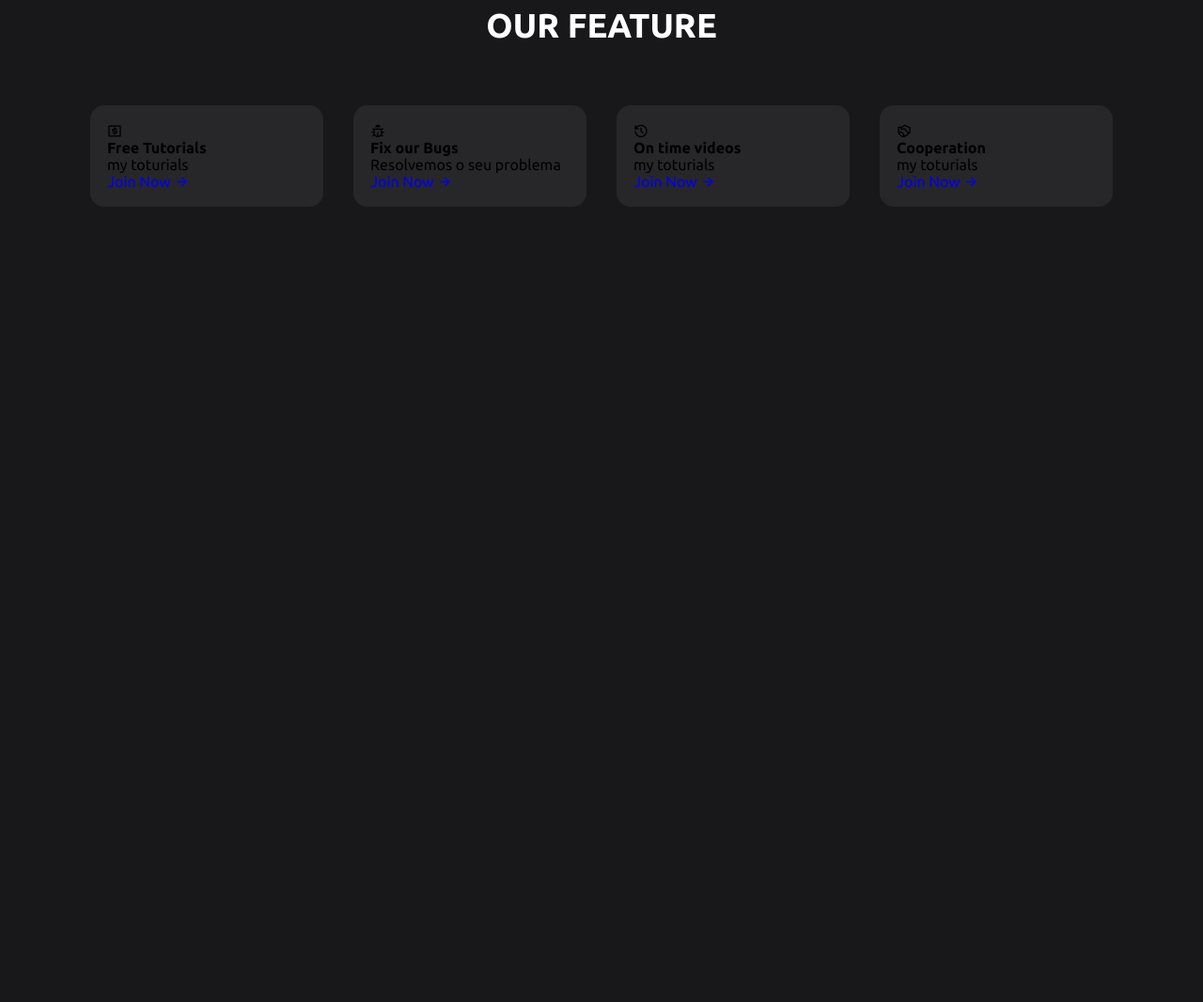
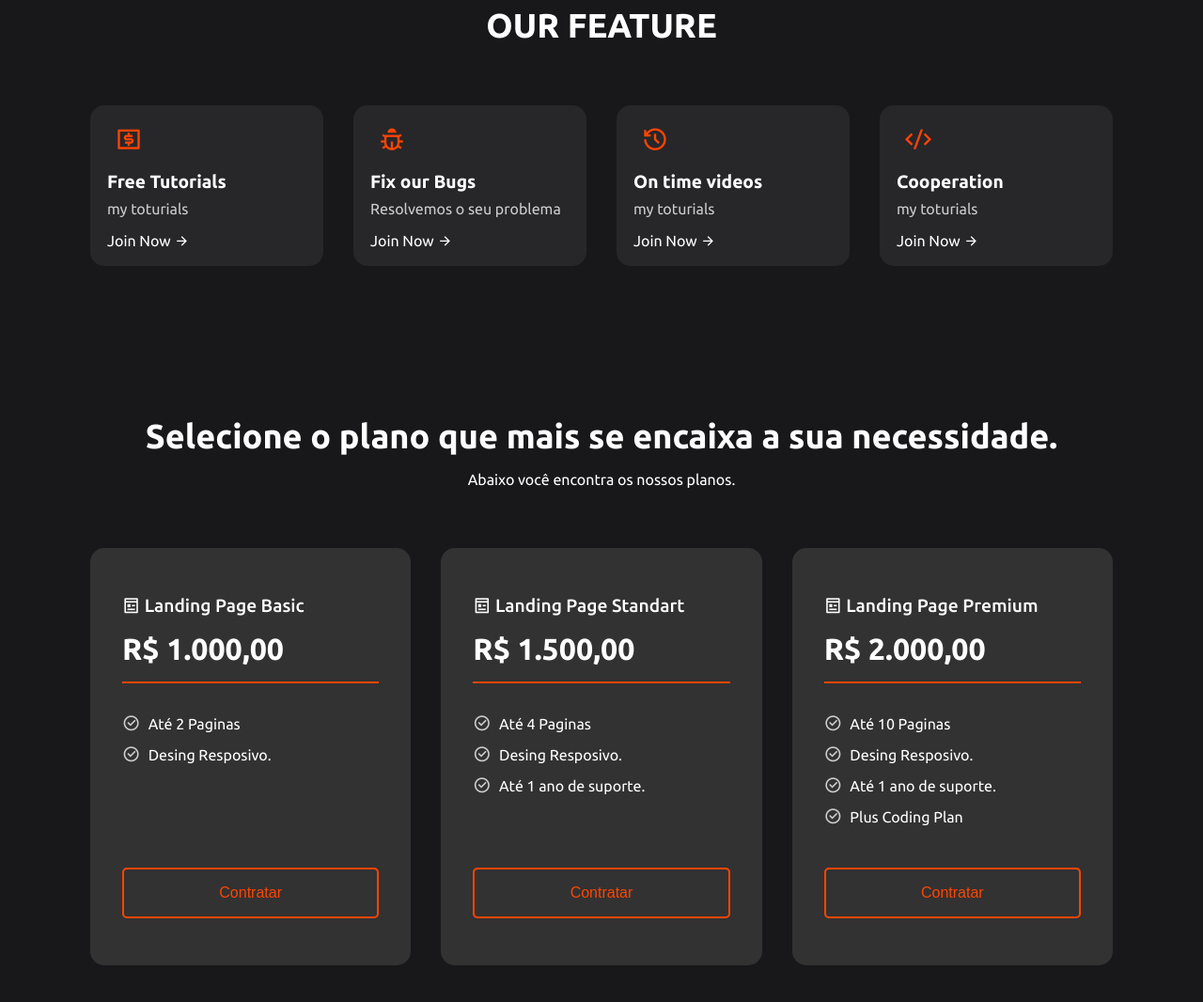
Before and after one commit to joaofaccin/devruivo, a plain HTML site: page index.html in a window 1280 px wide. Shown: the part 798-1864 px from the top of the page at 94% size. Before the commit the page ends 1098 px from the top, so only its background shows below. Drawn offline with nearby package versions, Linux system fonts and the light colour scheme.

Commit message:
Add files via upload

```diff
--- a/index.html
+++ b/index.html
@@ -73,7 +73,7 @@
                 <a href="#">Join Now <i class="ri-arrow-right-line"></i></a>
             </div>
             <div class="card">
-                <span><i class="ri-shake-hands-line"></i></span>
+                <span><i class="ri-code-s-slash-line"></i></span>
                 <h4>Cooperation</h4>
                 <p>
                     my toturials
@@ -82,6 +82,69 @@
             </div>
         </div>
     </section>
+    <section class="container">
+        <h2 class="header">Selecione o plano que mais se encaixa a sua necessidade.</h2>
+        <p class="sub-header">Abaixo você encontra os nossos planos.</p>
+        <div class="princing">
+            <div class="card">
+                <div class="content">
+                    <h4><i class="ri-pages-line"></i> Landing Page Basic</h4>
+                    <h3>R$ 1.000,00</h3>
+                    <p>
+                        <i class="ri-checkbox-circle-line"></i>
+                        Até 2 Paginas
+                    </p>
+                    <p>
+                        <i class="ri-checkbox-circle-line"></i>
+                        Desing Resposivo.
+                    </p>
+                </div>
+                <button class="btn">Contratar</button>
+            </div>
+            <div class="card">
+                <div class="content">
+                    <h4><i class="ri-pages-line"></i> Landing Page Standart</h4>
+                    <h3>R$ 1.500,00</h3>
+                    <p>
+                        <i class="ri-checkbox-circle-line"></i>
+                        Até 4 Paginas
+                    </p>
+                    <p>
+                        <i class="ri-checkbox-circle-line"></i>
+                        Desing Resposivo.
+                    </p>
+                    <p>
+                        <i class="ri-checkbox-circle-line"></i>
+                        Até 1 ano de suporte.
+                    </p>
+                </div>
+                <button class="btn">Contratar</button>
+            </div>
+            <div class="card">
+                <div class="content">
+                    <h4><i class="ri-pages-line"></i> Landing Page Premium</h4>
+                    <h3>R$ 2.000,00</h3>
+                    <p>
+                        <i class="ri-checkbox-circle-line"></i>
+                        Até 10 Paginas
+                    </p>
+                    <p>
+                        <i class="ri-checkbox-circle-line"></i>
+                        Desing Resposivo.
+                    </p>
+                    <p>
+                        <i class="ri-checkbox-circle-line"></i>
+                        Até 1 ano de suporte.
+                    </p>
+                    <p>
+                        <i class="ri-checkbox-circle-line"></i>
+                        Plus Coding Plan
+                    </p>
+                </div>
+                <button class="btn">Contratar</button>
+            </div>
+        </div>
+    </section>
 
     <script src="script.js"></script>
 </body>
--- a/style.css
+++ b/style.css
@@ -127,7 +127,7 @@ header .image img{
     50% { transform: scale(1.1);}
     100% { transform: scale(1); }
   }
-/*---------------------------------------------------------------*/
+/*---------------------------OUR FEATURE------------------------------------*/
 
 section .header{
     margin-bottom: 1rem;
@@ -152,8 +152,95 @@ section .header{
 }
 .features .card:hover{
     background-color: #323232;
-    border-color: #FFFF;
+    border-color: orangered
 }
 .features .card span{
     display: inline-block;
+    padding: 2px 9px;
+    margin-bottom: 1rem;
+    font-size: 1.75rem;
+    color: orangered;
+    border-radius: 5px;
 }
+.features .card h4{
+    margin-bottom: 0.5rem;
+    color: #FFFF;
+    font-size: 1.2rem;
+    font-weight: 600;
+}
+.features .card p{
+    color: #ccc;
+    margin-bottom: 1rem;
+}
+.features .card a{
+    color: #FFFF;
+    transition: all 0.3s ease;
+}
+.features .card a:hover{
+    color: orangered;
+}
+
+/*----------------------------Project-----------------------------------*/
+
+.sub-header{
+    max-width: 600px;
+    margin: auto;
+    text-align: center;
+    color: #FFFF;
+}
+.princing{
+    margin-top: 4rem;
+    display: grid;
+    grid-template-columns: repeat(3, 1fr);
+    gap: 2rem;
+}
+.princing .card{
+    padding: 3rem 2rem;
+    background-color: #323232;
+    display: flex;
+    flex-direction: column;
+    border: 2px solid transparent;
+    border-radius: 15px;
+    transition: all 0,3s ease;
+}
+.princing .card:hover{
+    background-color: #666262;
+    border-color: #FFFF;
+}
+.princing .card .content{
+    flex: 1;
+    margin-bottom: 2rem;
+}
+.princing .card h4{
+    margin-bottom: 1rem;
+    color: #FFFF ;
+    font-size: 1.2rem;
+    font-weight: 500;
+}
+.princing .card h3{
+    color: #FFFF;
+    padding-bottom: 1rem;
+    margin-bottom: 2rem;
+    font-size: 2rem;
+    font-weight: 600;
+    border-bottom: 2px solid orangered;
+}
+.princing .card p{
+    color: #FFFF;
+    margin-bottom: 0.75rem;
+}
+.princing .card p i{
+    color: #ccc;
+    font-size: 1.2rem;
+    margin-right: 0.3rem;
+}
+.princing .card button{
+    color: orangered;
+    background-color: transparent;
+    border: 2px solid orangered;
+}
+.princing .card button:hover{
+   background-color: orangered;
+   border-color: orangered;
+   color: #FFFF;
+}
```
